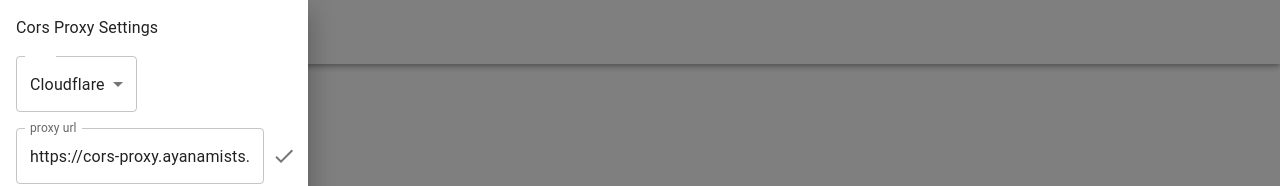
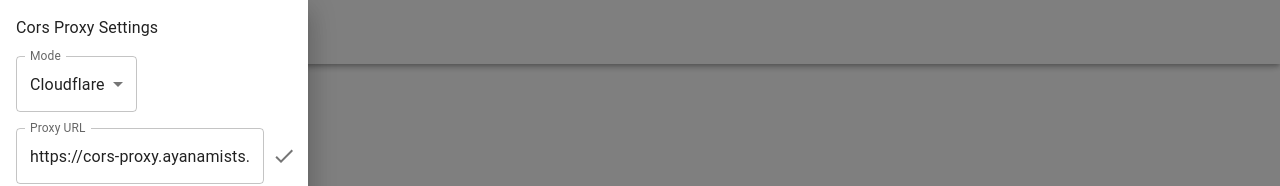
Before and after one commit to ayanamists/oh-my-old-tweet, a React app in the folder packages/oh-my-old-tweet/: page / in a window 1280 px wide. Both pictures are taken after a click on the button "menu". Shown: the top 186 px of the page. Built offline with nearby package versions, Linux system fonts and the light colour scheme; what async-sema would draw is missing.

Commit message:
update sidebar

```diff
--- a/packages/oh-my-old-tweet/src/Layout/MainLayout.tsx
+++ b/packages/oh-my-old-tweet/src/Layout/MainLayout.tsx
@@ -6,10 +6,10 @@ import Typography from '@mui/material/Typography';
 import IconButton from '@mui/material/IconButton';
 import MenuIcon from '@mui/icons-material/Menu';
 import CheckIcon from '@mui/icons-material/Check';
-import { CssBaseline, Drawer, FormControl, List, ListItem, ListItemText, MenuItem, Select, Switch, TextField, createTheme, useMediaQuery } from '@mui/material';
+import { CssBaseline, Drawer, FormControl, InputLabel, List, ListItem, ListItemText, MenuItem, Select, Switch, TextField, createTheme, useMediaQuery } from '@mui/material';
 import { ThemeProvider } from '@emotion/react';
 import { ConfigContext } from '../context/ConfigContext';
-import { CorsProxyConfig, getDefaultConfig, saveToLocal } from '../corsUrl';
+import { CorsProxyConfig, defaultConfig, getDefaultConfig, saveToLocal } from '../corsUrl';
 
 type MainLayoutProps = {
   children: React.ReactNode,
@@ -36,22 +36,22 @@ function SideBar() {
       <ListItem>
         <Box sx={{ minWidth: 120 }}>
           <FormControl fullWidth>
+            <InputLabel id="mode-select-label">Mode</InputLabel>
             <Select placeholder="Choose one…"
-              labelId="mode-select"
+              labelId="mode-select-label"
               value={mode}
-              label="Age"
+              label="mode"
               onChange={(e) => {
                 let v = e.target.value;
                 const intValue = Number.parseInt(v.toString());
                 setMode(intValue);
-                const prefixNew = intValue === 2 ? "" :
-                  intValue === 1 ? getDefaultConfig().prefix :
-                    prefix;
-                setConfig({
+                const newConfig = intValue === 1 ? defaultConfig : {
                   ...initConfig,
                   mode: intValue,
-                  prefix: prefixNew
-                });
+                  prefix: intValue === 2 ? "" : initConfig.prefix
+                };
+                setPrefix(newConfig.prefix);
+                setConfig(newConfig);
               }}
             >
               <MenuItem value={1}>Cloudflare</MenuItem>
@@ -62,7 +62,7 @@ function SideBar() {
         </Box>
       </ListItem>
       <ListItem>
-        <TextField fullWidth label="proxy url" id="ProxyUrl" onChange={(e) => {
+        <TextField fullWidth label="Proxy URL" id="ProxyUrl" onChange={(e) => {
           setPrefix(e.target.value);
           setConfig({
             ...initConfig,
--- a/packages/oh-my-old-tweet/src/corsUrl.ts
+++ b/packages/oh-my-old-tweet/src/corsUrl.ts
@@ -4,7 +4,7 @@ export type CorsProxyConfig = {
   urlEncoding: boolean
 }
 
-export const defaultPrefix = "https://cors-proxy.ayanamists.workers.dev/?target=";
+const defaultPrefix = "https://cors-proxy.ayanamists.workers.dev/?target=";
 
 const key = "omot-cors-config"
 
```
